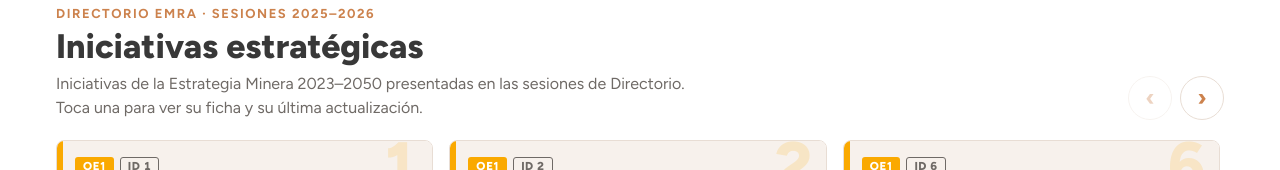
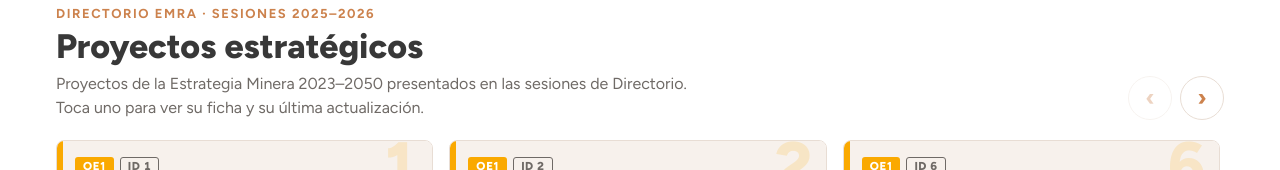
Before and after one commit to Bishop-seven/emra-portal, a plain HTML site: page estrategicas-home.html in a window 1280 px wide. Shown: the top 170 px of the page. Drawn offline with Linux system fonts and the light colour scheme.

Commit message:
Carrusel del home: «Proyectos estratégicos» en vez de «Iniciativas estratégicas»
Co-Authored-By: Claude Opus 5.5 <noreply@anthropic.com>

```diff
--- a/estrategicas-home.html
+++ b/estrategicas-home.html
@@ -8,7 +8,7 @@
 <head>
 <meta charset="UTF-8"/>
 <meta name="viewport" content="width=device-width, initial-scale=1.0"/>
-<title>Iniciativas estratégicas EMRA</title>
+<title>Proyectos estratégicos EMRA</title>
 <link rel="preconnect" href="https://fonts.googleapis.com"/>
 <link rel="preconnect" href="https://fonts.gstatic.com" crossorigin/>
 <link href="https://fonts.googleapis.com/css2?family=Figtree:wght@400;500;600;700;800&display=swap" rel="stylesheet"/>
@@ -96,12 +96,12 @@ h2{font-size:clamp(24px,2.8vw,34px);font-weight:800;line-height:1.12;margin:4px
   <div class="cab">
     <div>
       <div class="kick">Directorio EMRA · sesiones 2025–2026</div>
-      <h2>Iniciativas estratégicas</h2>
-      <p>Iniciativas de la Estrategia Minera 2023–2050 presentadas en las sesiones de Directorio. Toca una para ver su ficha y su última actualización.</p>
+      <h2>Proyectos estratégicos</h2>
+      <p>Proyectos de la Estrategia Minera 2023–2050 presentados en las sesiones de Directorio. Toca uno para ver su ficha y su última actualización.</p>
     </div>
     <div class="nav"><button class="arr" id="prev" aria-label="Anteriores">‹</button><button class="arr" id="next" aria-label="Siguientes">›</button></div>
   </div>
-  <div class="car" id="car" role="list" aria-label="Iniciativas estratégicas"></div>
+  <div class="car" id="car" role="list" aria-label="Proyectos estratégicos"></div>
   <div class="dots" id="dots"></div>
   <section class="det" id="det" hidden aria-live="polite"></section>
   <p class="cta">Seguimiento completo en la <a href="https://www.emra.cl/plataforma_gestion/" target="_top">Plataforma de gestión – EMRA 2023-2050 →</a></p>
```
